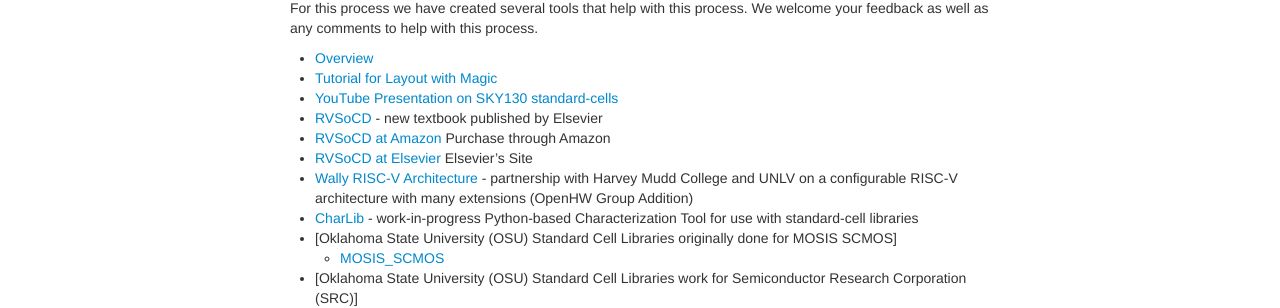
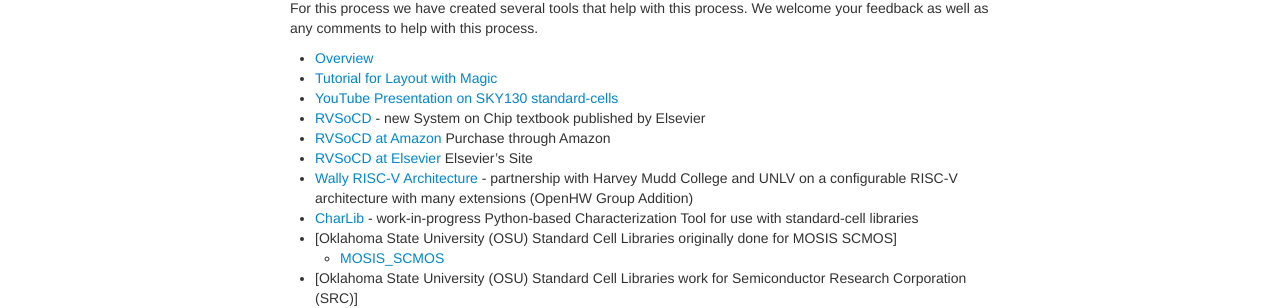
Before and after one commit to stineje/stineje.github.io, a Jekyll site: the page built from index.md, in a window 1280 px wide. Shown: the part 492-800 px from the top of the page. Built offline with Jekyll 4.4.1, drawn with Linux system fonts in a browser that asks for light colours; comment, search, counter and statistics services are not loaded.

Commit message:
fix verbiage on textbook

```diff
--- a/index.md
+++ b/index.md
@@ -32,7 +32,7 @@
 - [Overview](pages/overview.html)
 - [Tutorial for Layout with Magic](https://docs.google.com/document/d/1hSLKsz9xcEJgAMmYYer5cDwvPqas9_JGRUAgEORx1Yw/edit?usp=sharing)
 - [YouTube Presentation on SKY130 standard-cells](https://youtu.be/Svus4uQ_CAA)
-- [RVSoCD](https://pages.hmc.edu/harris/ddca/rvsocd.html) - new textbook published by Elsevier
+- [RVSoCD](https://pages.hmc.edu/harris/ddca/rvsocd.html) - new System on Chip textbook published by Elsevier
 - [RVSoCD at Amazon](https://www.amazon.com/RISC-V-Microprocessor-System-Chip-Design/dp/0323994989) Purchase through Amazon
 - [RVSoCD at Elsevier](https://shop.elsevier.com/books/risc-v-system-on-chip-design/harris/978-0-323-99498-9) Elsevier's Site
 - [Wally RISC-V Architecture](https://github.com/openhwgroup/cvw) - partnership with Harvey Mudd College and UNLV on a configurable RISC-V architecture with many extensions (OpenHW Group Addition)
```
